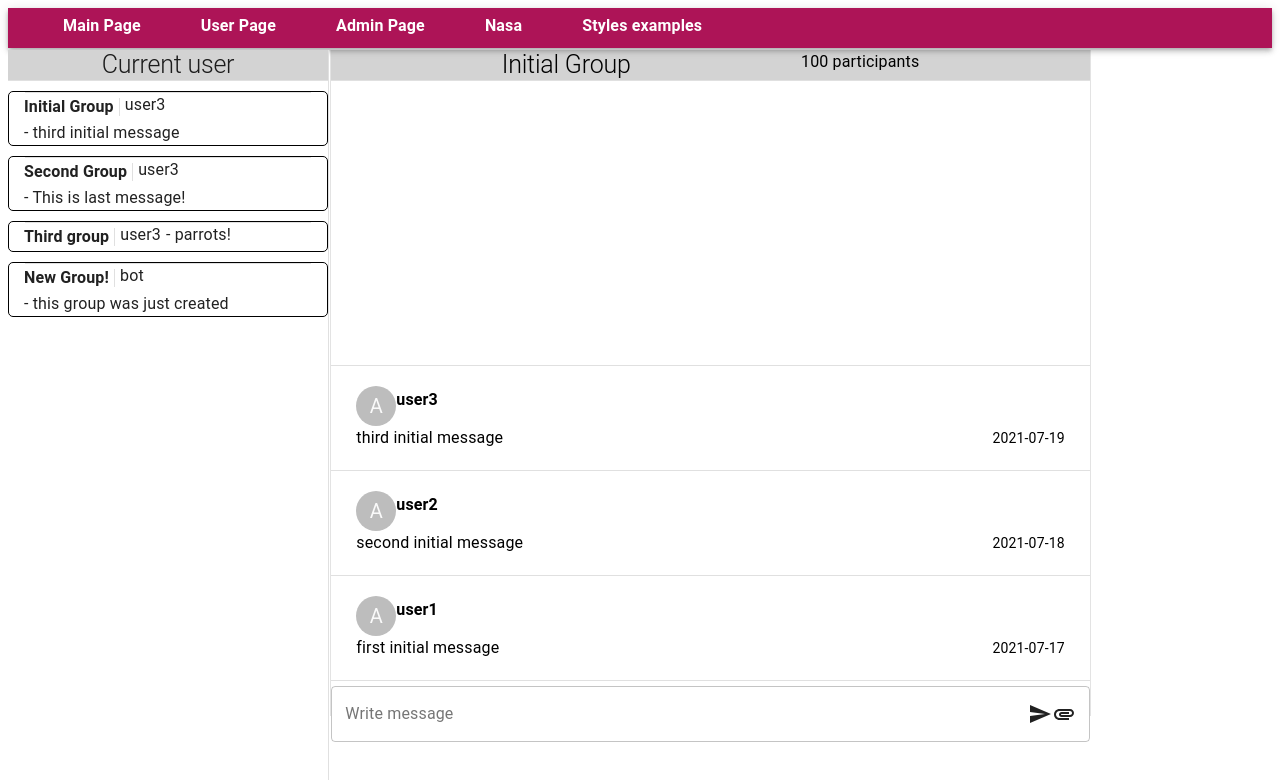
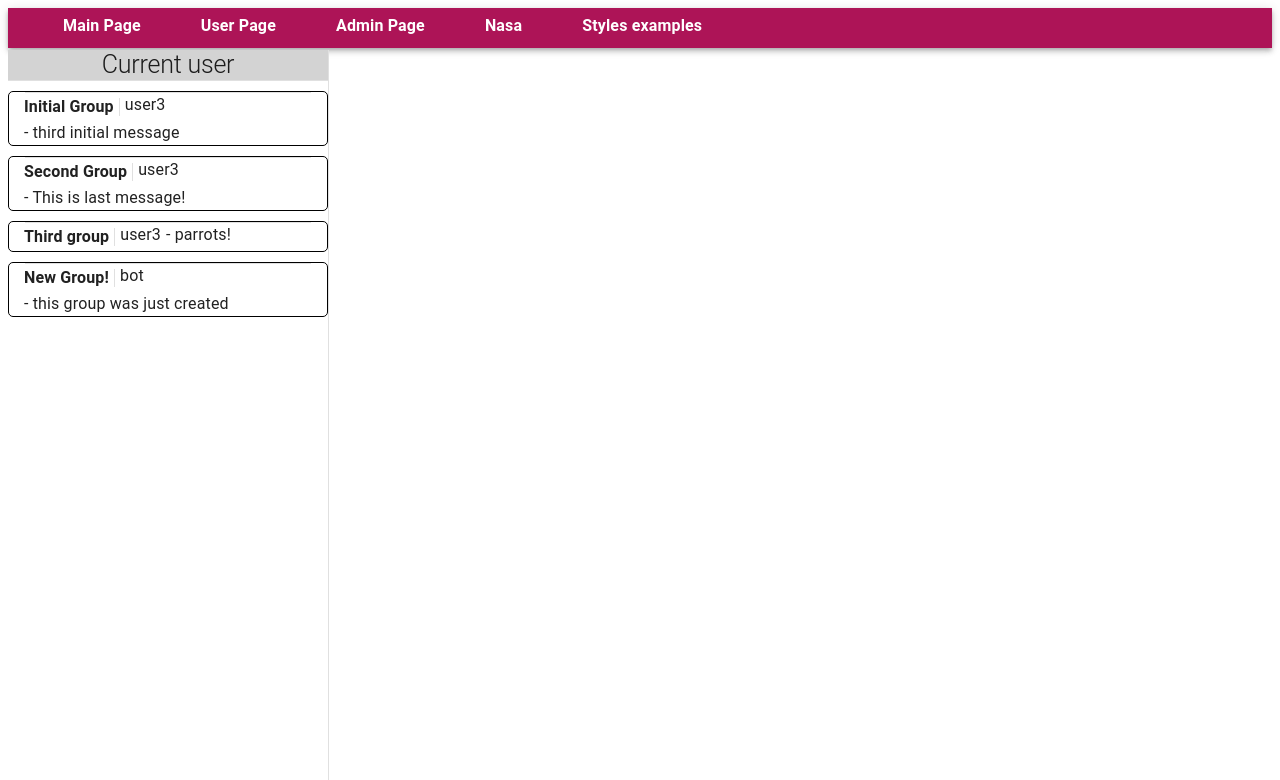
Before and after one commit to bhlynsky/messenger, a React (Create React App) app: page /#/main in a window 1280 px wide. Shown: the top 780 px of the page. Built offline with nearby package versions, Linux system fonts and the light colour scheme.

Commit message:
fixed issue, temporary removed message container

```diff
--- a/src/pages/Main/MainPage.js
+++ b/src/pages/Main/MainPage.js
@@ -20,7 +20,7 @@ function MainPage(props) {
     return (
         <div>
             <Sidebar />
-            <div className={classes.container}>
+            {/*<div className={classes.container}>
                 <Grid
                     container
                     direction="row"
@@ -57,7 +57,7 @@ function MainPage(props) {
                         }}
                     />
                 </div>
-            </div>
+                    </div>*/}
         </div>
     );
 }
--- a/src/pages/Main/services/main-reducer.js
+++ b/src/pages/Main/services/main-reducer.js
@@ -4,9 +4,9 @@ import actionType from './main-constants';
 function mainReducer(state = initialState, action) {
     switch (action.type) {
         case actionType.LOAD:
-            state.groups = action.data;
             return {
                 ...state,
+                groups: action.data,
             };
         case actionType.SEND_MESSAGE:
             return {
```
